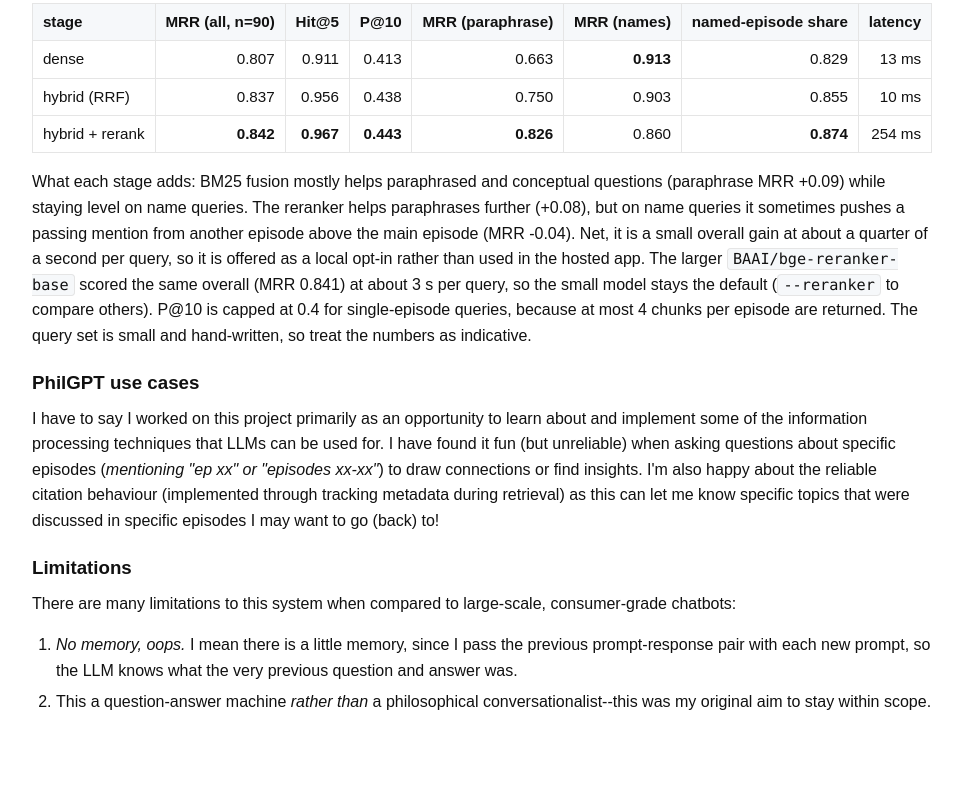
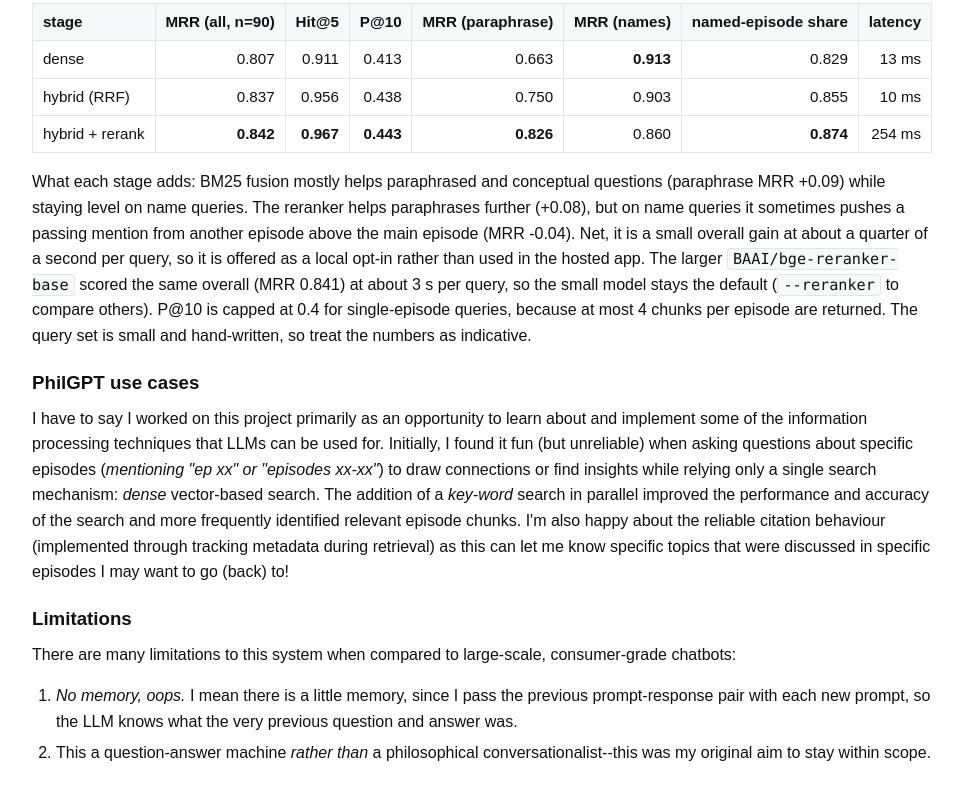
Before and after one commit to manthangadhia/PhilGPT, a plain HTML site: page frontend/index.html in a window 1280 px wide. Shown: the part 1951-2751 px from the top of the page, without its empty margins (158-1121 px from the left). Drawn offline with Linux system fonts and the light colour scheme.

Commit message:
Added a small reflection about search performance to README and index.html

```diff
--- a/frontend/index.html
+++ b/frontend/index.html
@@ -170,7 +170,7 @@
     <p>What each stage adds: BM25 fusion mostly helps paraphrased and conceptual questions (paraphrase MRR +0.09) while staying level on name queries. The reranker helps paraphrases further (+0.08), but on name queries it sometimes pushes a passing mention from another episode above the main episode (MRR -0.04). Net, it is a small overall gain at about a quarter of a second per query, so it is offered as a local opt-in rather than used in the hosted app. The larger <code>BAAI/bge-reranker-base</code> scored the same overall (MRR 0.841) at about 3 s per query, so the small model stays the default (<code>--reranker</code> to compare others). P@10 is capped at 0.4 for single-episode queries, because at most 4 chunks per episode are returned. The query set is small and hand-written, so treat the numbers as indicative.</p>
 
     <h3>PhilGPT use cases</h3>
-    <p>I have to say I worked on this project primarily as an opportunity to learn about and implement some of the information processing techniques that LLMs can be used for. I have found it fun (but unreliable) when asking questions about specific episodes (<em>mentioning "ep xx" or "episodes xx-xx"</em>) to draw connections or find insights. I'm also happy about the reliable citation behaviour (implemented through tracking metadata during retrieval) as this can let me know specific topics that were discussed in specific episodes I may want to go (back) to!</p>
+    <p>I have to say I worked on this project primarily as an opportunity to learn about and implement some of the information processing techniques that LLMs can be used for. Initially, I found it fun (but unreliable) when asking questions about specific episodes (<em>mentioning "ep xx" or "episodes xx-xx"</em>) to draw connections or find insights while relying only a single search mechanism: <em>dense</em> vector-based search. The addition of a <em>key-word</em> search in parallel improved the performance and accuracy of the search and more frequently identified relevant episode chunks. I'm also happy about the reliable citation behaviour (implemented through tracking metadata during retrieval) as this can let me know specific topics that were discussed in specific episodes I may want to go (back) to!</p>
 
     <h3>Limitations</h3>
     <p>There are many limitations to this system when compared to large-scale, consumer-grade chatbots:</p>
```
Also changed, not shown: 1 other file.
